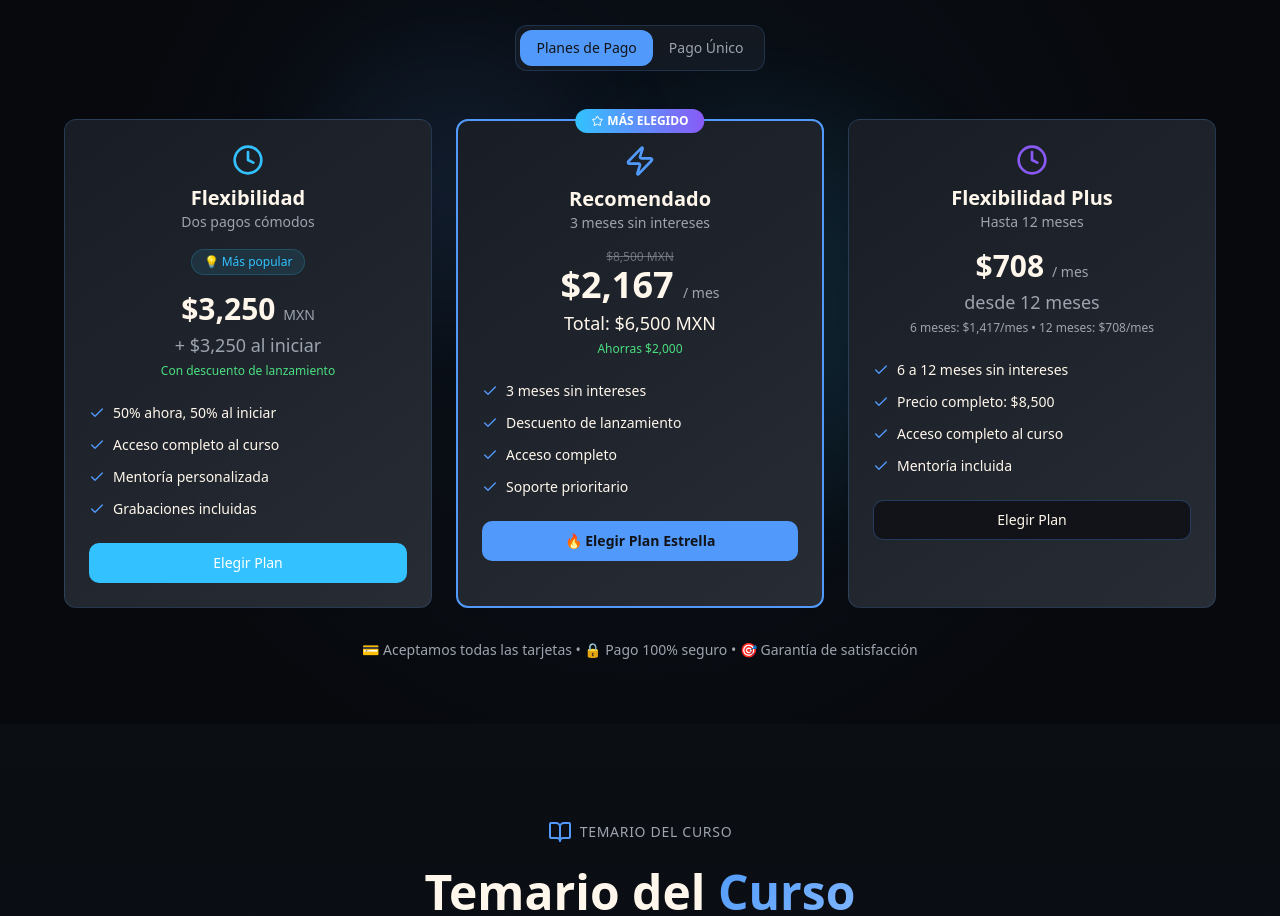
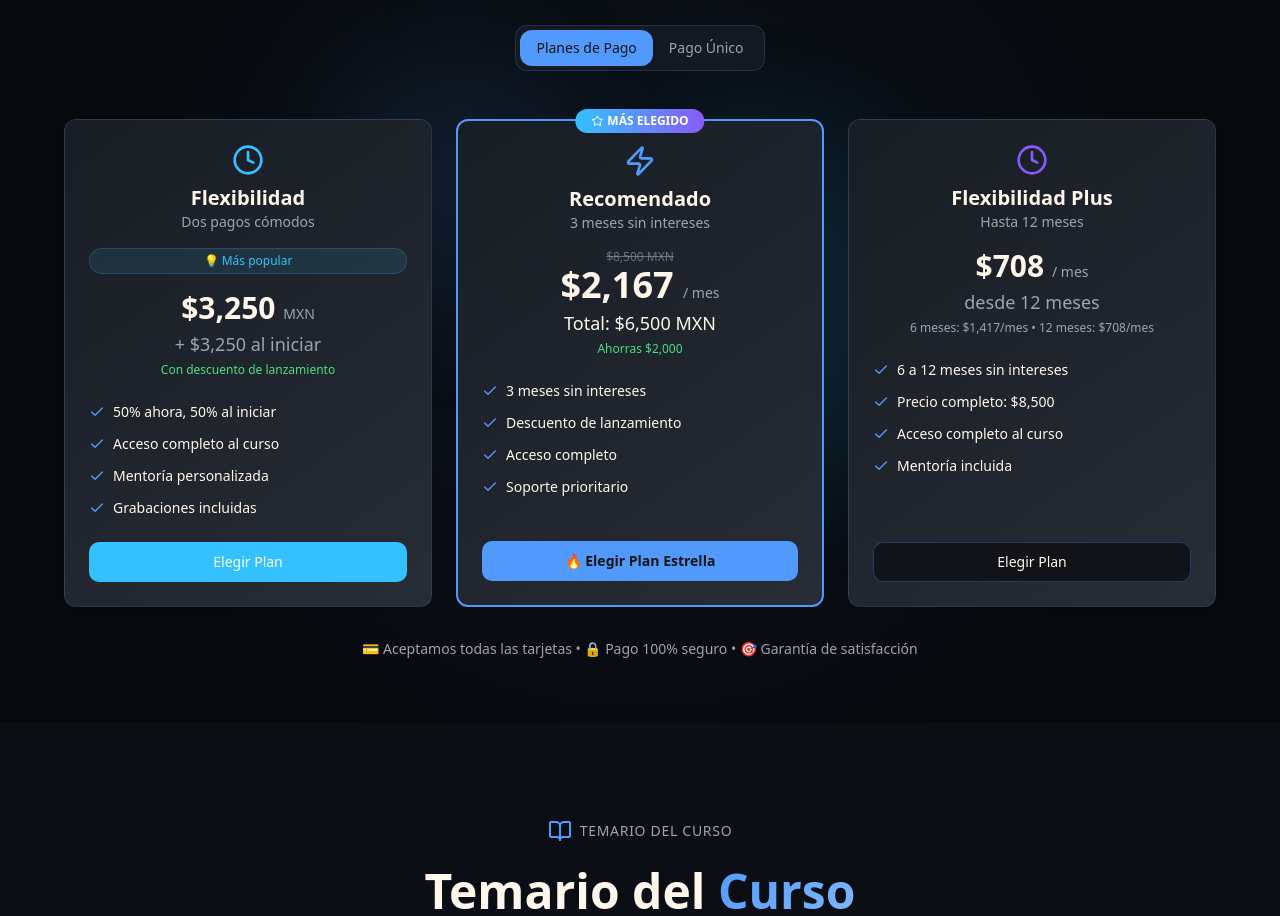
Before and after one commit to joaquin-c-dev/joaquinc-dev-landing, a React (Vite) app: page / in a window 1280 px wide. Shown: the part 1029-1945 px from the top of the page. Built offline with nearby package versions, Linux system fonts and the light colour scheme.

Commit message:
Alinear botones de precios

```diff
--- a/src/components/PricingSection.tsx
+++ b/src/components/PricingSection.tsx
@@ -36,8 +36,8 @@ const PricingSection = () => {
 
         <div className="grid md:grid-cols-3 gap-6 max-w-6xl mx-auto">
           {/* Plan 1 - Dos Pagos */}
-          <Card className="relative p-6 bg-gradient-card border-primary/20 shadow-glow hover:shadow-glow-lg transition-all duration-300">
-            <div className="text-center">
+          <Card className="relative p-6 bg-gradient-card border-primary/20 shadow-glow hover:shadow-glow-lg transition-all duration-300 h-full flex flex-col">
+            <div className="text-center flex-grow flex flex-col">
               <div className="mb-4">
                 <Clock className="w-8 h-8 mx-auto mb-2 text-tech-cyan" />
                 <h3 className="text-xl font-bold text-foreground">Flexibilidad</h3>
@@ -59,7 +59,7 @@ const PricingSection = () => {
               </div>
 
               {/* Features */}
-              <ul className="space-y-3 mb-6 text-left">
+              <ul className="space-y-3 mb-6 text-left flex-grow">
                 <li className="flex items-center gap-2">
                   <Check className="w-4 h-4 text-primary flex-shrink-0" />
                   <span className="text-sm">50% ahora, 50% al iniciar</span>
@@ -79,7 +79,7 @@ const PricingSection = () => {
               </ul>
 
               <Button
-                className="w-full bg-tech-cyan hover:bg-tech-cyan-glow text-white"
+                className="w-full bg-tech-cyan hover:bg-tech-cyan-glow text-white mt-auto"
                 onClick={() => window.open('https://buy.stripe.com/bJe3cx4yy1yP9Vn46Mb3q01?prefilled_promo_code=LANZAMIENTO', '_blank')}
               >
                 Elegir Plan
@@ -88,7 +88,7 @@ const PricingSection = () => {
           </Card>
 
           {/* Plan 2 - Destacado (Centro) */}
-          <Card className="relative p-6 bg-gradient-card border-2 border-primary shadow-glow-lg hover:shadow-glow-lg transition-all duration-300">
+          <Card className="relative p-6 bg-gradient-card border-2 border-primary shadow-glow-lg hover:shadow-glow-lg transition-all duration-300 h-full flex flex-col">
             {/* Most popular badge */}
             <div className="absolute -top-3 left-1/2 transform -translate-x-1/2">
               <div className="bg-gradient-accent text-white px-4 py-1 rounded-full text-xs font-bold flex items-center gap-1">
@@ -97,7 +97,7 @@ const PricingSection = () => {
               </div>
             </div>
 
-            <div className="text-center">
+            <div className="text-center flex-grow flex flex-col">
               <div className="mb-4">
                 <Zap className="w-8 h-8 mx-auto mb-2 text-primary" />
                 <h3 className="text-xl font-bold text-foreground">Recomendado</h3>
@@ -115,7 +115,7 @@ const PricingSection = () => {
               </div>
 
               {/* Features */}
-              <ul className="space-y-3 mb-6 text-left">
+              <ul className="space-y-3 mb-6 text-left flex-grow">
                 <li className="flex items-center gap-2">
                   <Check className="w-4 h-4 text-primary flex-shrink-0" />
                   <span className="text-sm text-foreground">3 meses sin intereses</span>
@@ -135,7 +135,7 @@ const PricingSection = () => {
               </ul>
 
               <Button
-                className="w-full bg-primary hover:bg-primary/90 text-primary-foreground font-bold"
+                className="w-full bg-primary hover:bg-primary/90 text-primary-foreground font-bold mt-auto"
                 onClick={() => window.open('https://buy.stripe.com/bJe3cx4yy1yP9Vn46Mb3q01?prefilled_promo_code=LANZAMIENTO', '_blank')}
               >
                 🔥 Elegir Plan Estrella
@@ -144,8 +144,8 @@ const PricingSection = () => {
           </Card>
 
           {/* Plan 3 - Sin Descuento */}
-          <Card className="relative p-6 bg-gradient-card border-primary/20 shadow-glow hover:shadow-glow-lg transition-all duration-300">
-            <div className="text-center">
+          <Card className="relative p-6 bg-gradient-card border-primary/20 shadow-glow hover:shadow-glow-lg transition-all duration-300 h-full flex flex-col">
+            <div className="text-center flex-grow flex flex-col">
               <div className="mb-4">
                 <Clock className="w-8 h-8 mx-auto mb-2 text-tech-purple" />
                 <h3 className="text-xl font-bold text-foreground">Flexibilidad Plus</h3>
@@ -164,7 +164,7 @@ const PricingSection = () => {
               </div>
 
               {/* Features */}
-              <ul className="space-y-3 mb-6 text-left">
+              <ul className="space-y-3 mb-6 text-left flex-grow">
                 <li className="flex items-center gap-2">
                   <Check className="w-4 h-4 text-primary flex-shrink-0" />
                   <span className="text-sm">6 a 12 meses sin intereses</span>
@@ -185,7 +185,7 @@ const PricingSection = () => {
 
               <Button
                 variant="outline"
-                className="w-full border-primary/30 hover:border-primary/50 hover:bg-primary/5"
+                className="w-full border-primary/30 hover:border-primary/50 hover:bg-primary/5 mt-auto"
                 onClick={() => window.open('https://buy.stripe.com/bJe3cx4yy1yP9Vn46Mb3q01', '_blank')}
               >
                 Elegir Plan
```
